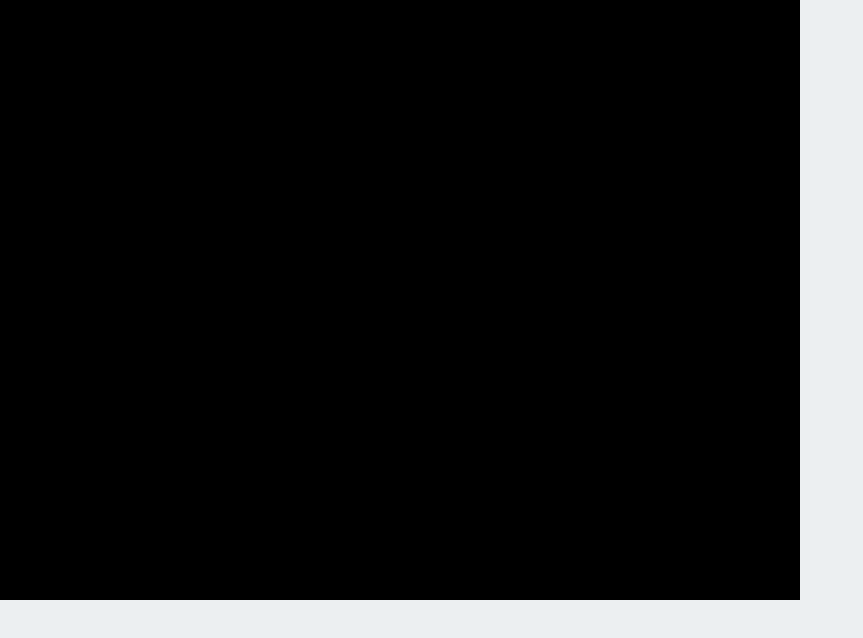
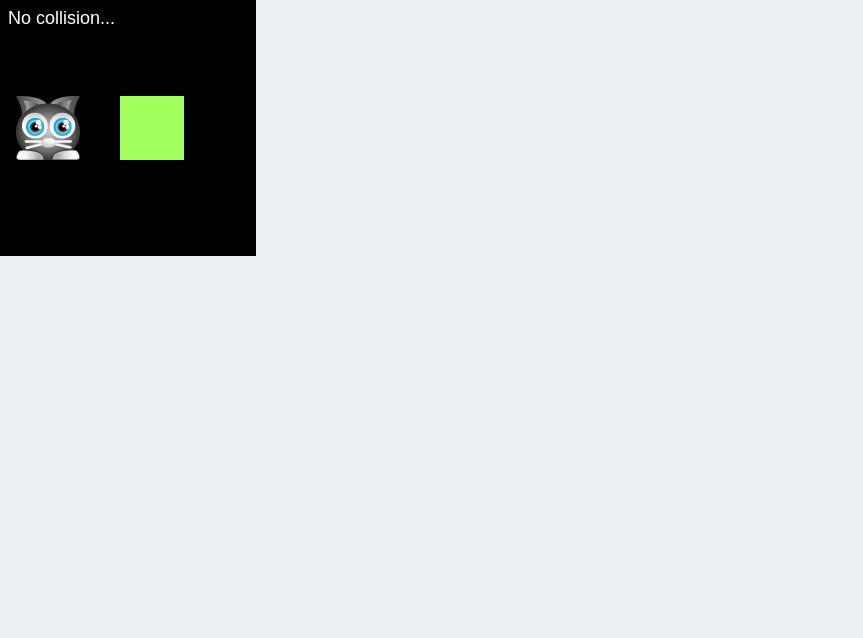
Before and after one commit to leilai-dev/learning-pixi-js, a plain HTML site: page public/tutorial/17/index.html in a window 1280 px wide. Shown: the whole page, without its empty margins (0-863 px from the left). Drawn offline with Linux system fonts and the light colour scheme.

Commit message:
17/Collision detection 정리

```diff
--- a/public/tutorial/17/index.html
+++ b/public/tutorial/17/index.html
@@ -3,7 +3,7 @@
   <head>
     <meta charset="utf-8" />
     <meta name="viewport" content="width=device-width, initial-scale=1" />
-    <title>SET TITLE</title>
+    <title>Collision detection</title>
 
     <style media="screen">
       body {
--- a/public/tutorial/17/main.js
+++ b/public/tutorial/17/main.js
@@ -1,8 +1,210 @@
-let type = "WebGL";
-if (!PIXI.utils.isWebGLSupported()) {
-  type = "canvas";
+//Aliases
+let Application = PIXI.Application,
+  Container = PIXI.Container,
+  loader = PIXI.loader,
+  resources = PIXI.loader.resources,
+  Graphics = PIXI.Graphics,
+  TextureCache = PIXI.utils.TextureCache,
+  Sprite = PIXI.Sprite,
+  Text = PIXI.Text,
+  TextStyle = PIXI.TextStyle;
+//Create a Pixi Application
+let app = new Application({
+  width: 256,
+  height: 256,
+  antialiasing: true,
+  transparent: false,
+  resolution: 1
 }
+);
+//Add the canvas that Pixi automatically created for you to the HTML document
+document.body.appendChild(app.view);
+loader
+  .add("catImage", "../../images/cat.png")
+  .load(setup);
 
-let app = new PIXI.Application();
+//Define any variables that are used in more than one function
+let cat, box, message, state;
+function setup() {
+  //Create the box
+  box = new PIXI.Graphics();
+  box.beginFill(0xCCFF99);
+  box.drawRect(0, 0, 64, 64);
+  box.endFill();
+  box.x = 120;
+  box.y = 96;
+  app.stage.addChild(box);
+  //Create the `cat` sprite
+  cat = new Sprite(resources["catImage"].texture);
+  cat.x = 16;
+  cat.y = 96;
+  cat.vx = 0;
+  cat.vy = 0;
+  app.stage.addChild(cat);
+  //Capture the keyboard arrow keys
+  let left = keyboard(37),
+    up = keyboard(38),
+    right = keyboard(39),
+    down = keyboard(40);
+  //Left arrow key `press` method
+  left.press = function () {
+    //Change the cat's velocity when the key is pressed
+    cat.vx = -5;
+    cat.vy = 0;
+  };
+  //Left arrow key `release` method
+  left.release = function () {
+    //If the left arrow has been released, and the right arrow isn't down,
+    //and the cat isn't moving vertically:
+    //Stop the cat
+    if (!right.isDown && cat.vy === 0) {
+      cat.vx = 0;
+    }
+  };
+  //Up
+  up.press = function () {
+    cat.vy = -5;
+    cat.vx = 0;
+  };
+  up.release = function () {
+    if (!down.isDown && cat.vx === 0) {
+      cat.vy = 0;
+    }
+  };
+  //Right
+  right.press = function () {
+    cat.vx = 5;
+    cat.vy = 0;
+  };
+  right.release = function () {
+    if (!left.isDown && cat.vy === 0) {
+      cat.vx = 0;
+    }
+  };
+  //Down
+  down.press = function () {
+    cat.vy = 5;
+    cat.vx = 0;
+  };
+  down.release = function () {
+    if (!up.isDown && cat.vx === 0) {
+      cat.vy = 0;
+    }
+  };
+  //Create the text sprite
+  let style = new TextStyle({
+    fontFamily: "sans-serif",
+    fontSize: 18,
+    fill: "white",
+  });
+  message = new Text("No collision...", style);
+  message.position.set(8, 8);
+  app.stage.addChild(message);
+  //Set the game state
+  state = play;
 
-document.body.appendChild(app.view);
+  //Start the game loop
+  app.ticker.add(delta => gameLoop(delta));
+}
+function tapHandler(event) {
+  console.log(event);
+  //handle event
+}
+function gameLoop(delta) {
+  //Update the current game state:
+  state(delta);
+}
+function play(delta) {
+  cat.on('tap', (e) => { console.log(e) });
+
+  //use the cat's velocity to make it move
+  cat.x += cat.vx;
+  cat.y += cat.vy;
+  //check for a collision between the cat and the box
+  if (hitTestRectangle(cat, box)) {
+    //if there's a collision, change the message text
+    //and tint the box red
+    message.text = "hit!";
+    box.tint = 0xff3300;
+  } else {
+    //if there's no collision, reset the message
+    //text and the box's color
+    message.text = "No collision...";
+    box.tint = 0xccff99;
+  }
+
+}
+//The `hitTestRectangle` function
+function hitTestRectangle(r1, r2) {
+  //Define the variables we'll need to calculate
+  let hit, combinedHalfWidths, combinedHalfHeights, vx, vy;
+  //hit will determine whether there's a collision
+  hit = false;
+  //Find the center points of each sprite
+  r1.centerX = r1.x + r1.width / 2;
+  r1.centerY = r1.y + r1.height / 2;
+  r2.centerX = r2.x + r2.width / 2;
+  r2.centerY = r2.y + r2.height / 2;
+  //Find the half-widths and half-heights of each sprite
+  r1.halfWidth = r1.width / 2;
+  r1.halfHeight = r1.height / 2;
+  r2.halfWidth = r2.width / 2;
+  r2.halfHeight = r2.height / 2;
+  //Calculate the distance vector between the sprites
+  vx = r1.centerX - r2.centerX;
+  vy = r1.centerY - r2.centerY;
+  //Figure out the combined half-widths and half-heights
+  combinedHalfWidths = r1.halfWidth + r2.halfWidth;
+  combinedHalfHeights = r1.halfHeight + r2.halfHeight;
+  //Check for a collision on the x axis
+  if (Math.abs(vx) < combinedHalfWidths) {
+    //A collision might be occuring. Check for a collision on the y axis
+    if (Math.abs(vy) < combinedHalfHeights) {
+      //There's definitely a collision happening
+      hit = true;
+    } else {
+      //There's no collision on the y axis
+      hit = false;
+    }
+  } else {
+    //There's no collision on the x axis
+    hit = false;
+  }
+  //`hit` will be either `true` or `false`
+  return hit;
+};
+//The `keyboard` helper function
+function keyboard(keyCode) {
+  let key = {};
+  key.code = keyCode;
+  key.isDown = false;
+  key.isUp = true;
+  key.press = undefined;
+  key.release = undefined;
+  //The `downHandler`
+  key.downHandler = function (event) {
+    if (event.keyCode === key.code) {
+      if (key.isUp && key.press) key.press();
+      key.isDown = true;
+      key.isUp = false;
+    }
+    event.preventDefault();
+  };
+  //The `upHandler`
+  key.upHandler = function (event) {
+    if (event.keyCode === key.code) {
+      if (key.isDown && key.release) key.release();
+      key.isDown = false;
+      key.isUp = true;
+    }
+    event.preventDefault();
+  };
+  //Attach event listeners
+  window.addEventListener(
+    "keydown", key.downHandler.bind(key), false
+  );
+  window.addEventListener(
+    "keyup", key.upHandler.bind(key), false
+  );
+  return key;
+}
```
Also changed, not shown: 1 other file.
